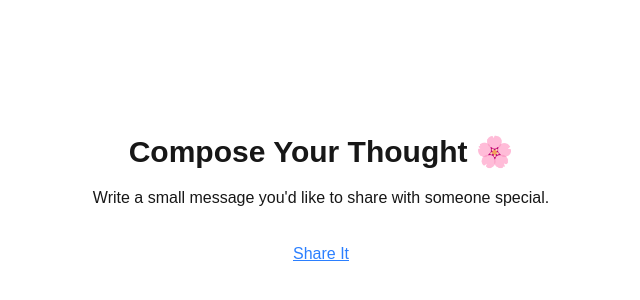
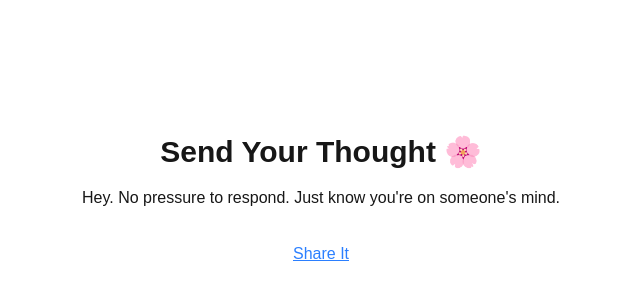
Before and after one commit to Tango2503/imthinkingofyou, a Next.js app: page /sender in a window 1280 px wide. Shown: the part 200-500 px from the top of the page, without its empty margins (319-959 px from the left). Built offline with nearby package versions, Linux system fonts and the light colour scheme.

Commit message:
Update page.js

```diff
--- a/src/app/sender/page.js
+++ b/src/app/sender/page.js
@@ -3,8 +3,8 @@ import Link from 'next/link';
 export default function Sender() {
   return (
     <main className="flex flex-col items-center justify-center min-h-screen p-8 text-center">
-      <h1 className="text-3xl font-bold mb-4">Compose Your Thought 🌸</h1>
-      <p className="text-md mb-8">Write a small message you&apos;d like to share with someone special.</p>
+      <h1 className="text-3xl font-bold mb-4"> Send Your Thought 🌸</h1>
+      <p className="text-md mb-8"> Hey. No pressure to respond. Just know you're on someone's mind. </p>
 
       <Link href="/receiver" className="text-blue-500 underline">Share It</Link>
     </main>
```
